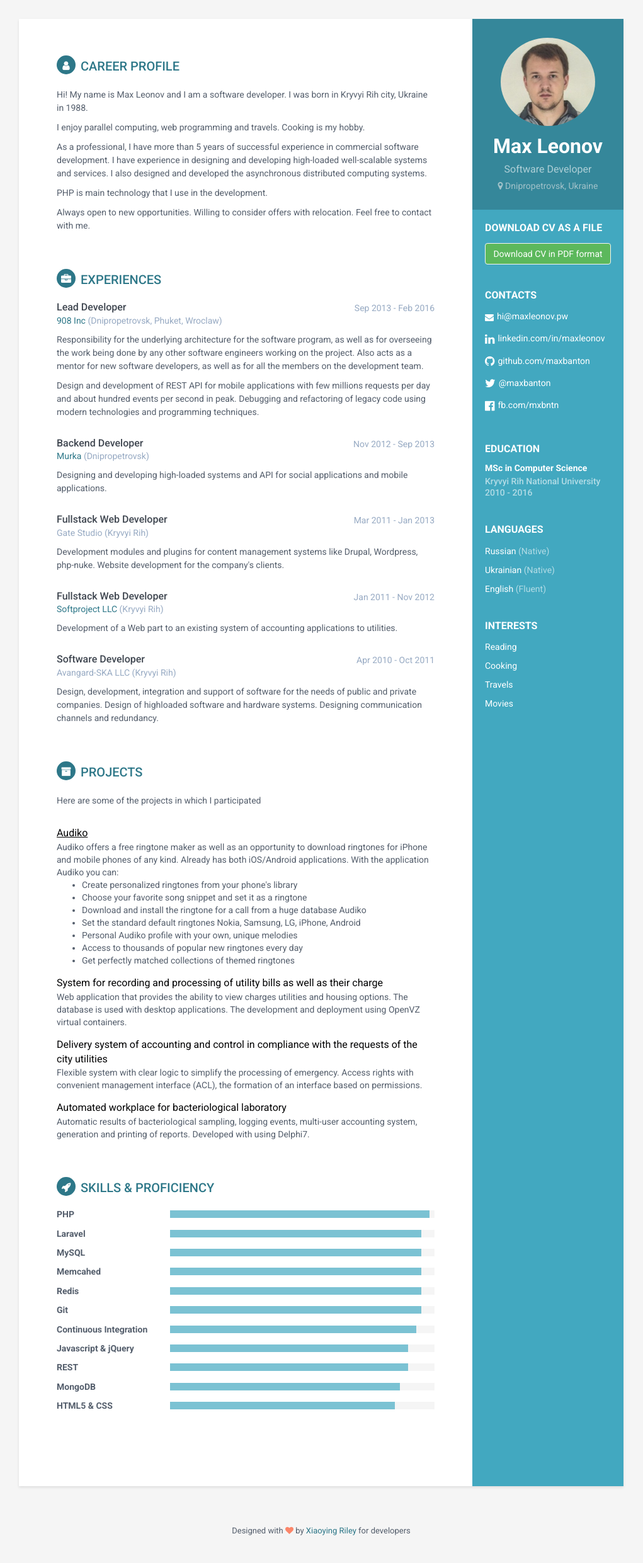
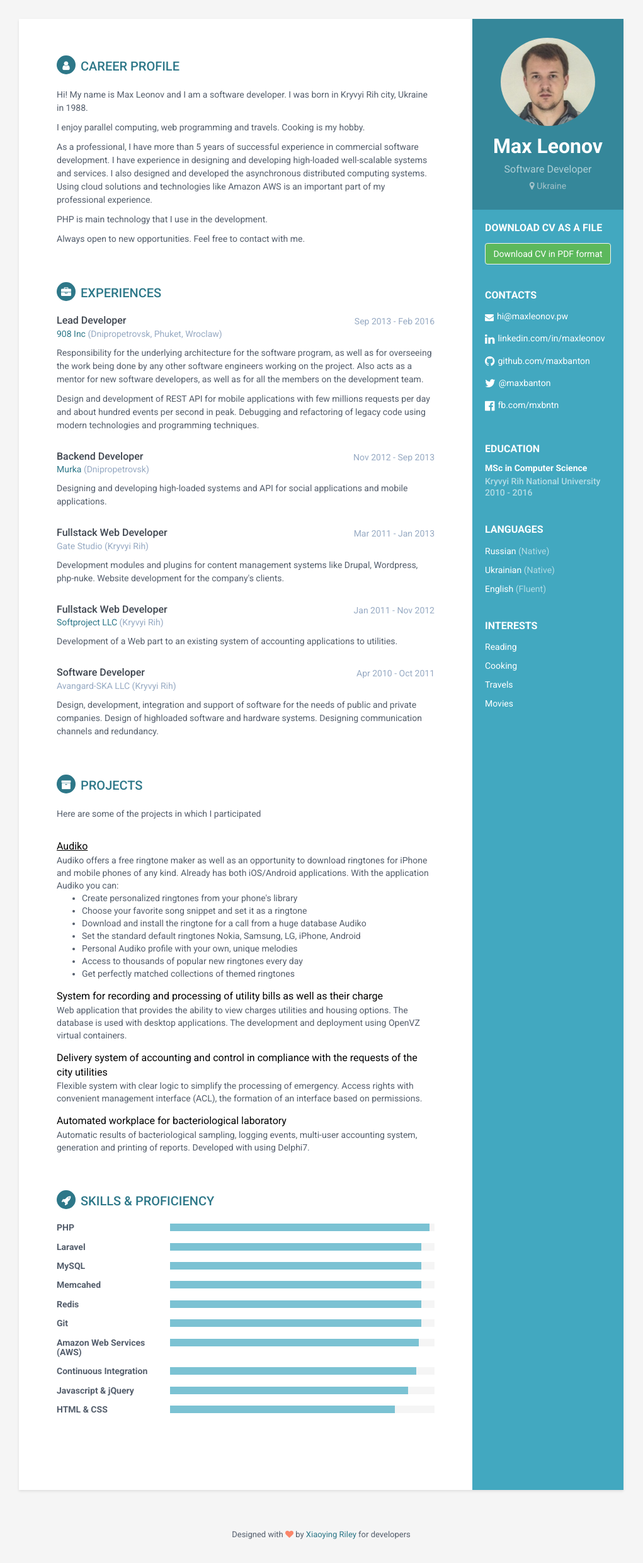
Before and after one commit to maxbanton/maxbanton.github.io, a plain HTML site: page index.html in a window 1280 px wide. Shown: the whole page at 63% size, without its empty margins (130-1151 px from the left). Drawn offline with nearby package versions, Linux system fonts and the light colour scheme.

Commit message:
Some updates

```diff
--- a/index.html
+++ b/index.html
@@ -3,12 +3,12 @@
 <!--[if IE 9]> <html lang="en" class="ie9"> <![endif]-->
 <!--[if !IE]><!--> <html lang="en"> <!--<![endif]-->
 <head>
-    <title>Max Leonov - Professional Software Developer Personal Website</title>
+    <title>Max Leonov - Professional Software Developer</title>
     <meta charset="utf-8">
     <meta http-equiv="X-UA-Compatible" content="IE=edge">
     <meta name="viewport" content="width=device-width, initial-scale=1.0">
-    <meta name="description" content="Professional PHP Software Developer personal page">
-    <meta name="keywords" content="professional, development, software, PHP, fullstack, REST, API, backend, developer, CV, download, outsource, outsourcing">
+    <meta name="description" content="Senior PHP Software Developer professional page">
+    <meta name="keywords" content="professional, development, services, software, PHP, senior, REST, API, backend, developer, CV, download, outsource, outsourcing">
     <meta name="author" content="Max Leonov">
     <link rel="shortcut icon" href="favicon.ico">
     <link href='https://fonts.googleapis.com/css?family=Roboto:400,700,500' rel='stylesheet' type='text/css'>
@@ -21,9 +21,9 @@
       <script src="https://oss.maxcdn.com/respond/1.4.2/respond.min.js"></script>
     <![endif]-->
 
-    <meta property="og:title" content="Software Developer Personal Page" />
+    <meta property="og:title" content="Software Developer Professional Page" />
     <meta property="og:type" content="website" />
-    <meta property="og:site_name" content="Professional Website And CV" />
+    <meta property="og:site_name" content="Professional Developer Website And CV" />
     <meta property="fb:app_id" content="1672365059704924" />
     <meta property="og:image" content="http://maxleonov.pw/assets/images/photo-big.jpg" />
     <meta property="og:url" content="http://maxleonov.pw" />
@@ -35,10 +35,10 @@
     <div class="wrapper">
         <div class="sidebar-wrapper">
             <div class="profile-container">
-                <img class="profile img-circle" src="assets/images/photo.jpg" alt="Max Leonov Software Developer" />
+                <img class="profile img-circle" src="assets/images/photo.jpg" alt="Max Leonov Senior PHP Developer" />
                 <h1 class="name">Max Leonov</h1>
                 <h3 class="tagline">Software Developer</h3>
-                <h4 class="location"><i class="fa fa-map-marker"></i> Dnipropetrovsk, Ukraine</h4>
+                <h4 class="location"><i class="fa fa-map-marker"></i> Ukraine</h4>
             </div>
 
             <div class="cv-dl-container container-block">
@@ -97,14 +97,14 @@
                     </p>
 
                     <p>
-                        I enjoy parallel computing, web
-                        programming and travels. Cooking is my hobby.
+                        I enjoy parallel computing, web programming and travels. Cooking is my hobby.
                     </p>
 
                     <p>
                         As a professional, I have more than 5 years of successful experience in commercial software development.
                         I have experience in designing and developing high-loaded well-scalable systems and services.
                         I also designed and developed the asynchronous distributed computing systems.
+                        Using cloud solutions and technologies like Amazon AWS is an important part of my professional experience.
                     </p>
 
                     <p>
@@ -112,7 +112,7 @@
                     </p>
 
                     <p>
-                        Always open to new opportunities. Willing to consider offers with relocation. Feel free to contact with me.
+                        Always open to new opportunities. Feel free to contact with me.
                     </p>
                 </div>
             </section>
@@ -126,7 +126,7 @@
                             <h3 class="job-title">Lead Developer</h3>
                             <div class="time">Sep 2013 - Feb 2016</div>
                         </div>
-                        <div class="company"><a href="http://908.vc" rel="nofollow">908 Inc</a> (Dnipropetrovsk, Phuket, Wroclaw)</div>
+                        <div class="company"><a href="http://908.vc" rel="nofollow" target="_blank">908 Inc</a> (Dnipropetrovsk, Phuket, Wroclaw)</div>
                     </div>
                     <div class="details">
                         <p>
@@ -149,7 +149,7 @@
                             <h3 class="job-title">Backend Developer</h3>
                             <div class="time">Nov 2012 - Sep 2013</div>
                         </div>
-                        <div class="company"><a href="http://murka.com" rel="nofollow">Murka</a> (Dnipropetrovsk)</div>
+                        <div class="company"><a href="http://murka.com" rel="nofollow" target="_blank">Murka</a> (Dnipropetrovsk)</div>
                     </div>
                     <div class="details">
                         <p>
@@ -180,7 +180,7 @@
                             <h3 class="job-title">Fullstack Web Developer</h3>
                             <div class="time">Jan 2011 - Nov 2012</div>
                         </div>
-                        <div class="company"><a href="http://softproject.com.ua/" rel="nofollow">Softproject LLC</a> (Kryvyi Rih)</div>
+                        <div class="company"><a href="http://softproject.com.ua/" rel="nofollow" target="_blank">Softproject LLC</a> (Kryvyi Rih)</div>
                     </div>
                     <div class="details">
                         <p>
@@ -310,6 +310,15 @@
                     </div>
 
                     <div class="item">
+                        <h3 class="level-title">Amazon Web Services (AWS)</h3>
+                        <div class="level-bar">
+                            <div class="level-bar-inner" data-level="94%">
+                            </div>
+                        </div>
+                    </div>
+
+
+                    <div class="item">
                         <h3 class="level-title">Continuous Integration</h3>
                         <div class="level-bar">
                             <div class="level-bar-inner" data-level="93%">
@@ -326,23 +335,7 @@
                     </div>
 
                     <div class="item">
-                        <h3 class="level-title">REST</h3>
-                        <div class="level-bar">
-                            <div class="level-bar-inner" data-level="90%">
-                            </div>
-                        </div>
-                    </div>
-
-                    <div class="item">
-                        <h3 class="level-title">MongoDB</h3>
-                        <div class="level-bar">
-                            <div class="level-bar-inner" data-level="87%">
-                            </div>
-                        </div>
-                    </div>
-
-                    <div class="item">
-                        <h3 class="level-title">HTML5 &amp; CSS</h3>
+                        <h3 class="level-title">HTML &amp; CSS</h3>
                         <div class="level-bar">
                             <div class="level-bar-inner" data-level="85%">
                             </div>
```
